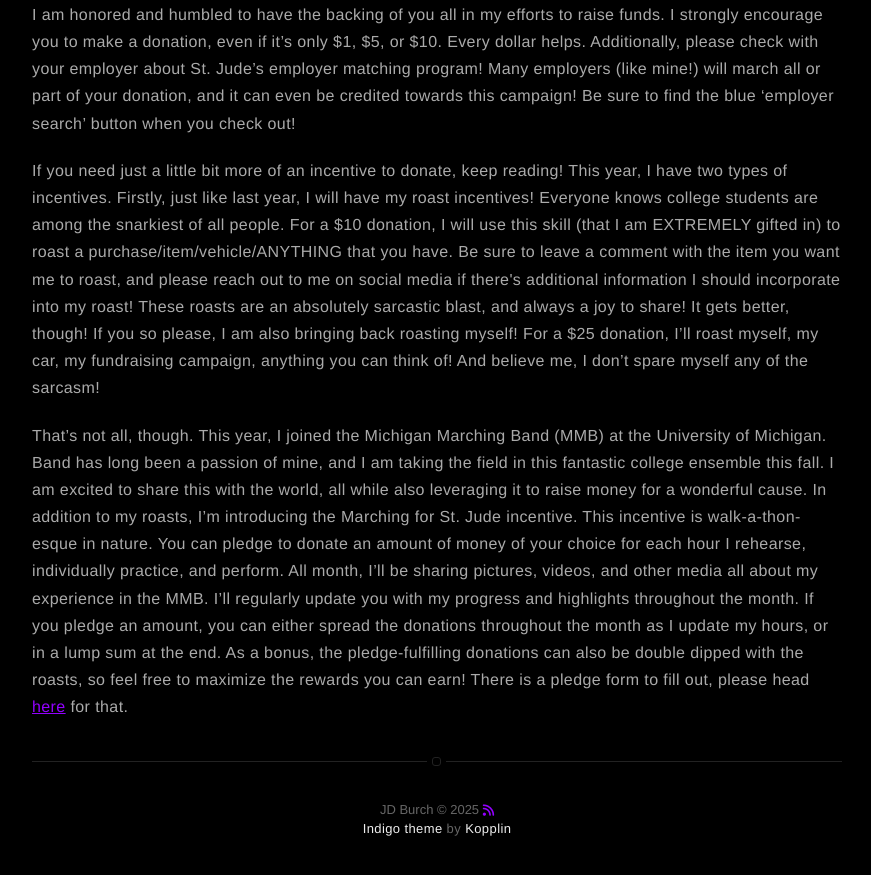
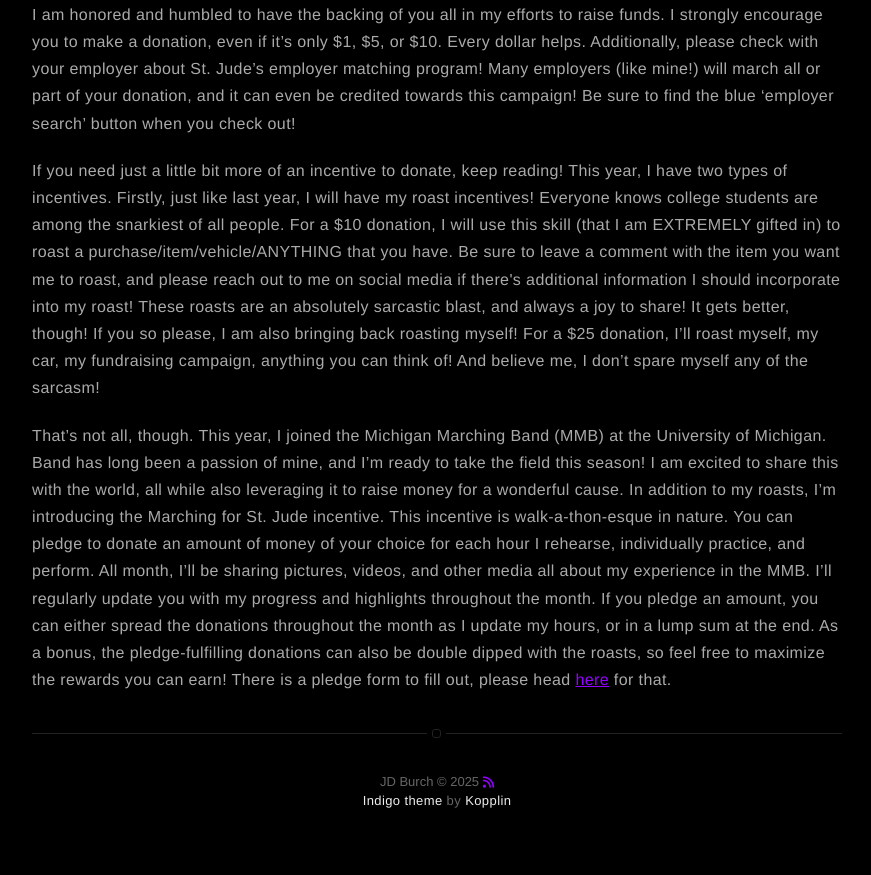
Before and after one commit to JDBurchHuzzah/jdburchhuzzah.github.io, a Jekyll site: the page built from _posts/2025-08-27-StJude25.markdown, in a window 1280 px wide and 900 px high, scrolled down 904 px. Shown: the top 875 px of the window, without its empty margins (203-1074 px from the left). Built offline with Jekyll 4.4.1, drawn with Linux system fonts in a browser that asks for light colours; nearby versions of some CDN libraries.

Commit message:
Update 2025-08-27-StJude25.markdown

```diff
--- a/_posts/2025-08-27-StJude25.markdown
+++ b/_posts/2025-08-27-StJude25.markdown
@@ -21,4 +21,4 @@
 
 <p>If you need just a little bit more of an incentive to donate, keep reading! This year, I have two types of incentives. Firstly, just like last year, I will have my roast incentives! Everyone knows college students are among the snarkiest of all people. For a $10 donation, I will use this skill (that I am EXTREMELY gifted in) to roast a purchase/item/vehicle/ANYTHING that you have. Be sure to leave a comment with the item you want me to roast, and please reach out to me on social media if there's additional information I should incorporate into my roast! These roasts are an absolutely sarcastic blast, and always a joy to share! It gets better, though! If you so please, I am also bringing back roasting myself! For a $25 donation, I’ll roast myself, my car, my fundraising campaign, anything you can think of! And believe me, I don’t spare myself any of the sarcasm!</p>
 
-<p>That’s not all, though. This year, I joined the Michigan Marching Band (MMB) at the University of Michigan. Band has long been a passion of mine, and I am taking the field in this fantastic college ensemble this fall. I am excited to share this with the world, all while also leveraging it to raise money for a wonderful cause. In addition to my roasts, I’m introducing the Marching for St. Jude incentive. This incentive is walk-a-thon-esque in nature. You can pledge to donate an amount of money of your choice for each hour I rehearse, individually practice, and perform. All month, I’ll be sharing pictures, videos, and other media all about my experience in the MMB. I’ll regularly update you with my progress and highlights throughout the month. If you pledge an amount, you can either spread the donations throughout the month as I update my hours, or in a lump sum at the end. As a bonus, the pledge-fulfilling donations can also be double dipped with the roasts, so feel free to maximize the rewards you can earn! There is a pledge form to fill out, please head <a href="https://docs.google.com/forms/d/e/1FAIpQLSfX73r8o5PTWNOhWj95UCE4GXd1ogHCuRekFX3Qur3nrDFydg/viewform?usp=dialog">here</a> for that.</p>
+<p>That’s not all, though. This year, I joined the Michigan Marching Band (MMB) at the University of Michigan. Band has long been a passion of mine, and I’m ready to take the field this season! I am excited to share this with the world, all while also leveraging it to raise money for a wonderful cause. In addition to my roasts, I’m introducing the Marching for St. Jude incentive. This incentive is walk-a-thon-esque in nature. You can pledge to donate an amount of money of your choice for each hour I rehearse, individually practice, and perform. All month, I’ll be sharing pictures, videos, and other media all about my experience in the MMB. I’ll regularly update you with my progress and highlights throughout the month. If you pledge an amount, you can either spread the donations throughout the month as I update my hours, or in a lump sum at the end. As a bonus, the pledge-fulfilling donations can also be double dipped with the roasts, so feel free to maximize the rewards you can earn! There is a pledge form to fill out, please head <a href="https://docs.google.com/forms/d/e/1FAIpQLSfX73r8o5PTWNOhWj95UCE4GXd1ogHCuRekFX3Qur3nrDFydg/viewform?usp=dialog">here</a> for that.</p>
```
